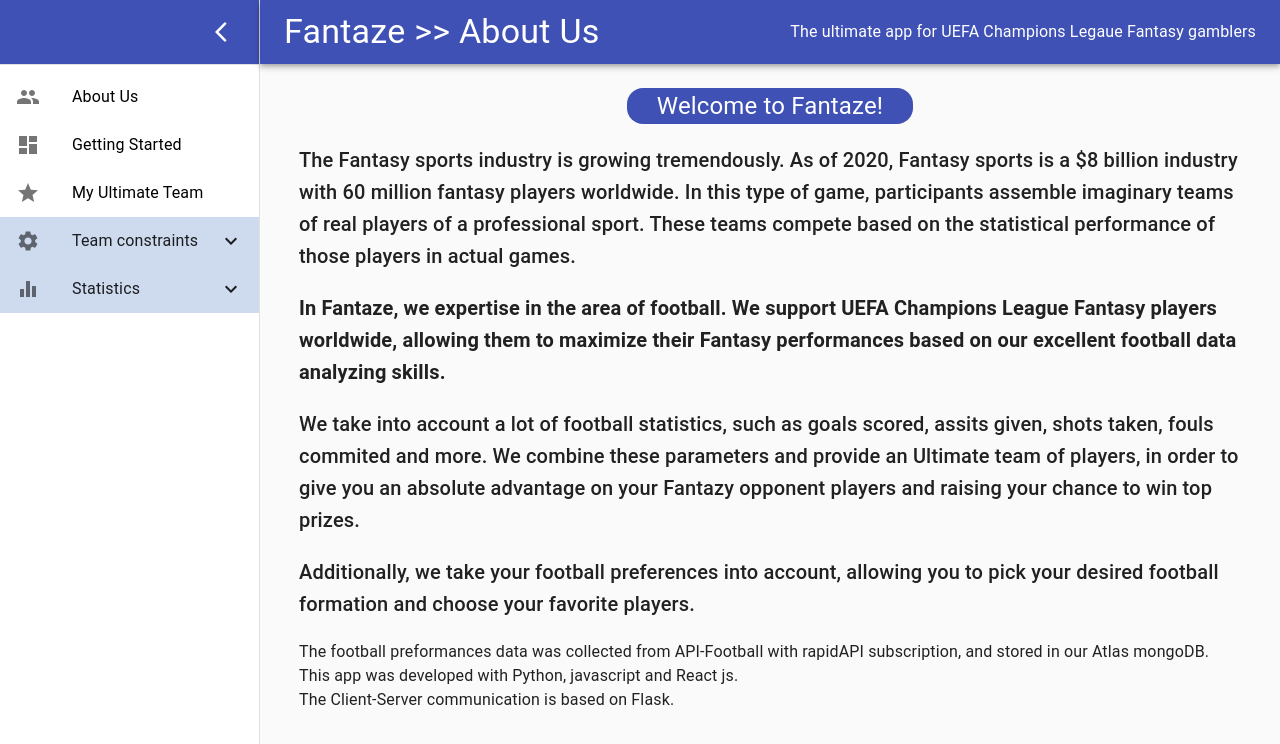
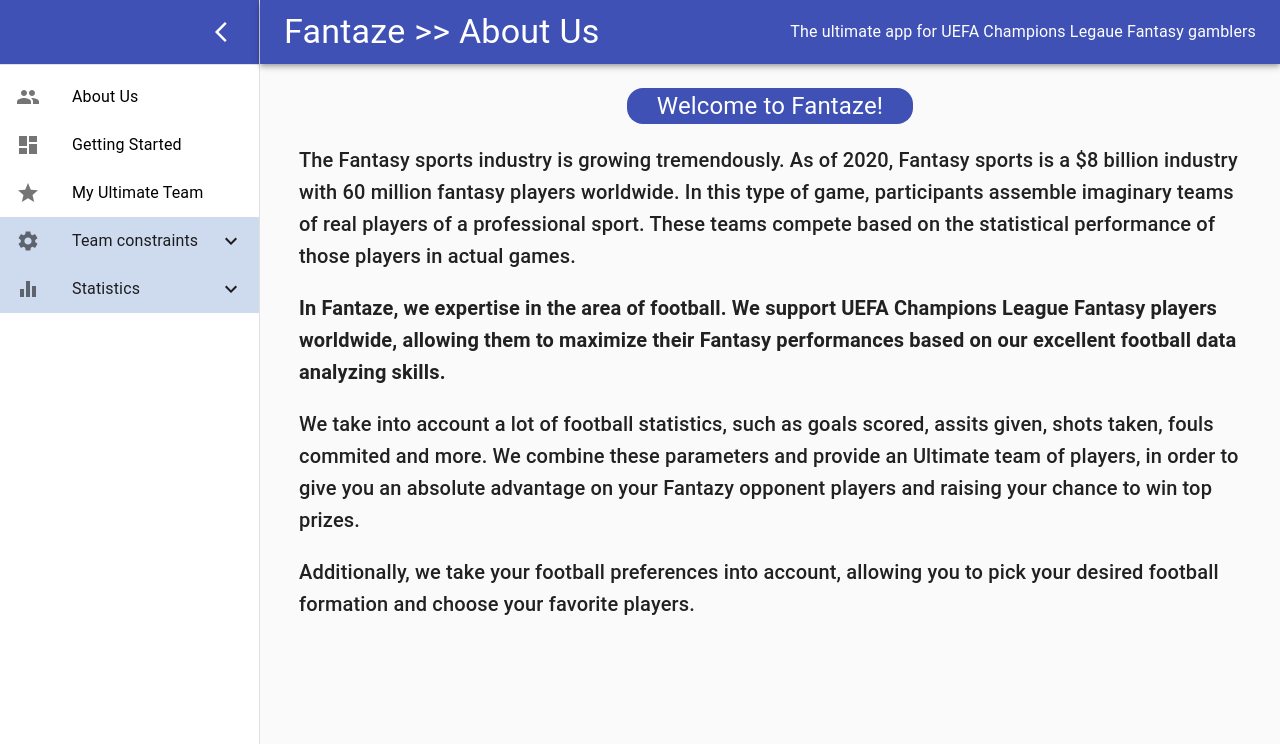
Before and after one commit to tomerkeizler/Fantaze, a React (Create React App) app: page / in a window 1280 px wide. Shown: the top 744 px of the page. Built offline with nearby package versions, Linux system fonts and the light colour scheme.

Commit message:
update requirements and about us

```diff
--- a/src/components/AboutUs/AboutUs.js
+++ b/src/components/AboutUs/AboutUs.js
@@ -45,14 +45,6 @@
       </Typography>
       <br />
 
-      <Typography variant="body1">
-        The football preformances data was collected from API-Football with rapidAPI subscription, and stored in our Atlas mongoDB.
-          <br />
-        This app was developed with Python, javascript and React js.
-          <br />
-        The Client-Server communication is based on Flask.
-      </Typography>
-
     </div>
   )
 }
```
Also changed, not shown: 1 other file (tests, documents, lock files or other folders).
